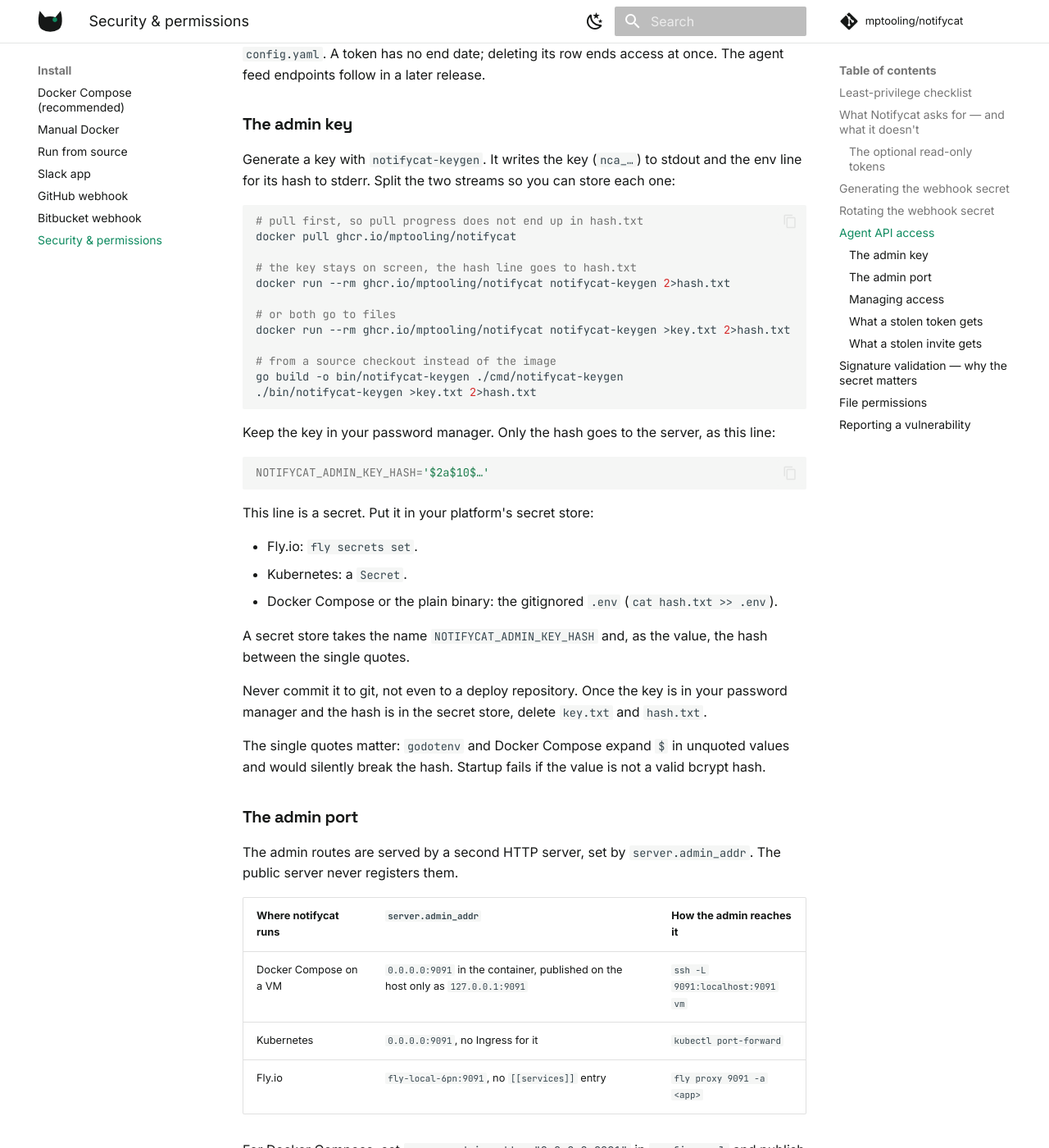
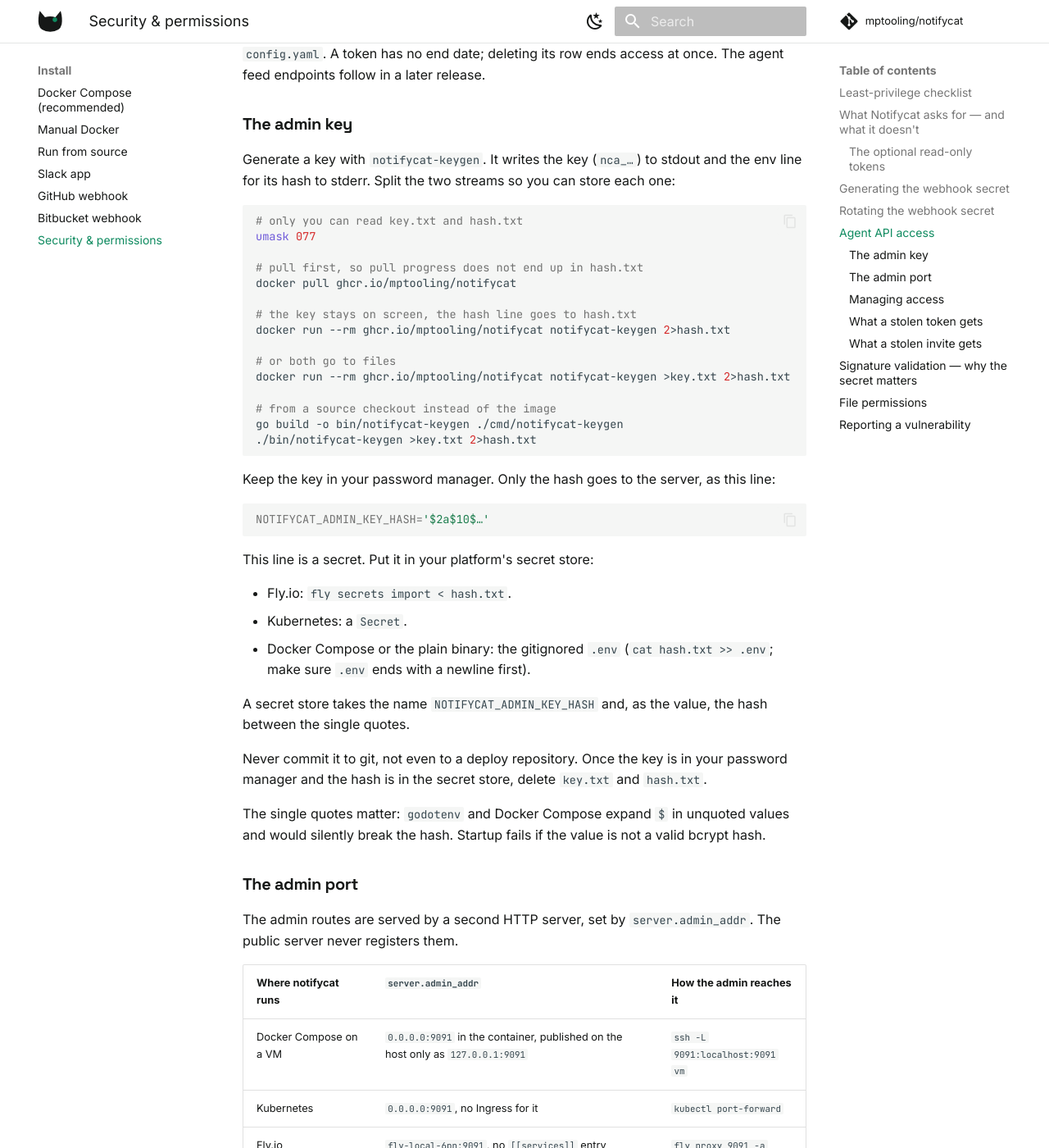
Before and after one commit to mptooling/notifycat, an MkDocs documentation site: the page built from docs/security.md, in a window 1280 px wide and 1400 px high, scrolled down 3150 px. Shown: the whole window at 82% size. Built offline with MkDocs 1.6.1 and Material for MkDocs 9.7.7, drawn with Linux system fonts in a browser that asks for light colours; comment, search, counter and statistics services are not loaded; some of the changed text lies outside the part shown.

Commit message:
docs(access): private key files and secret-store commands

````diff
--- a/docs/security.md
+++ b/docs/security.md
@@ -78,6 +78,9 @@ Only bcrypt hashes of invites and tokens are stored, in SQLite. They never go in
 Generate a key with `notifycat-keygen`. It writes the key (`nca_…`) to stdout and the env line for its hash to stderr. Split the two streams so you can store each one:
 
 ```sh
+# only you can read key.txt and hash.txt
+umask 077
+
 # pull first, so pull progress does not end up in hash.txt
 docker pull ghcr.io/mptooling/notifycat
 
@@ -100,9 +103,9 @@ NOTIFYCAT_ADMIN_KEY_HASH='$2a$10$…'
 
 This line is a secret. Put it in your platform's secret store:
 
-- Fly.io: `fly secrets set`.
+- Fly.io: `fly secrets import < hash.txt`.
 - Kubernetes: a `Secret`.
-- Docker Compose or the plain binary: the gitignored `.env` (`cat hash.txt >> .env`).
+- Docker Compose or the plain binary: the gitignored `.env` (`cat hash.txt >> .env`; make sure `.env` ends with a newline first).
 
 A secret store takes the name `NOTIFYCAT_ADMIN_KEY_HASH` and, as the value, the hash between the single quotes.
 
@@ -156,7 +159,7 @@ curl -fsS -X DELETE -H @- http://localhost:9091/admin/v1/tokens/<id> <<<"Authori
 
 The `<id>` in the `DELETE` example is the `id` field from `GET /admin/v1/tokens`.
 
-The invite response carries a `redeem_command` built from `server.domain`; send it to the developer. If `server.domain` is not set, the command uses `$NOTIFYCAT_URL` instead, and the developer sets it to the public base URL first (`export NOTIFYCAT_URL=https://notifycat.example.com`). The developer runs it on their own machine, in bash or zsh. The response holds their token, shown only once, so they must save it right away: for example in their password manager, or as an `export NOTIFYCAT_TOKEN='nct_…'` line in their shell profile (such as `~/.zshrc`) after `chmod 600 ~/.zshrc`. The admin never sees the token.
+The invite response carries a `redeem_command` built from `server.domain`; send it to the developer. If `server.domain` is not set, the command uses `$NOTIFYCAT_URL` instead, and the developer sets it to the public base URL first (`export NOTIFYCAT_URL=https://notifycat.example.com`). The developer runs it on their own machine, in bash or zsh. The response holds their token, shown only once, so they must save it right away: for example in their password manager, or as an `export NOTIFYCAT_TOKEN='nct_…'` line in their shell profile (such as `~/.zshrc` or `~/.bashrc`), with `chmod 600` on that file. The admin never sees the token.
 
 ### What a stolen token gets
 
````
Also changed, not shown: docs/cli.md (+4 -1 lines), docs/operations.md (+1 -1 lines).
